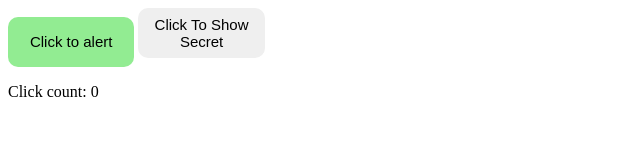
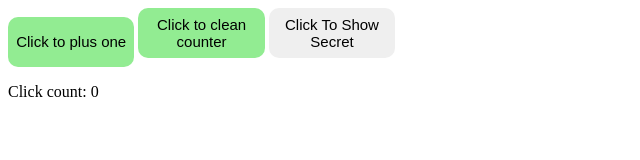
Before and after one commit to Thauan-th/git-test, a plain HTML site: page index.html in a window 1280 px wide. Shown: the whole page, without its empty margins (0-640 px from the left). Drawn offline with Linux system fonts and the light colour scheme.

Commit message:
adding new button

```diff
--- a/index.html
+++ b/index.html
@@ -14,7 +14,11 @@
 <body>
 
   <button type="button" id="alertButton" class="success">
-    Click to alert
+    Click to plus one
+  </button>
+
+  <button type="button" id="cleanButton" class="success">
+    Click to clean counter
   </button>
 
   <button type="button" id="secretButton">
```
